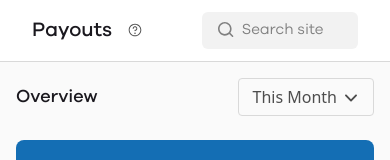
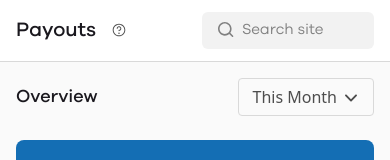
Before and after one commit to nrjdalal/mydukaan-2024, a Next.js app: page / in a window 390 px wide. Shown: the top 160 px of the page. Built offline with nearby package versions, Linux system fonts and the light colour scheme.

Commit message:
mobile fix

```diff
--- a/src/components/header.tsx
+++ b/src/components/header.tsx
@@ -2,7 +2,7 @@ import { Icons } from './icons'
 
 export const Header = () => {
   return (
-    <div className="sticky top-0 flex h-16 items-center justify-between gap-8 border-b border-b-[#D9D9D9] bg-white px-8 py-3 xl:gap-4">
+    <div className="sticky top-0 flex h-16 items-center justify-between gap-8 border-b border-b-[#D9D9D9] bg-white px-4 py-3 lg:px-8 xl:gap-4">
       <div className="flex w-full items-center gap-4">
         <h2 className="font-alt text-xl font-medium text-[#1A181E]">Payouts</h2>
         <div className="flex items-center gap-1.5">
```
